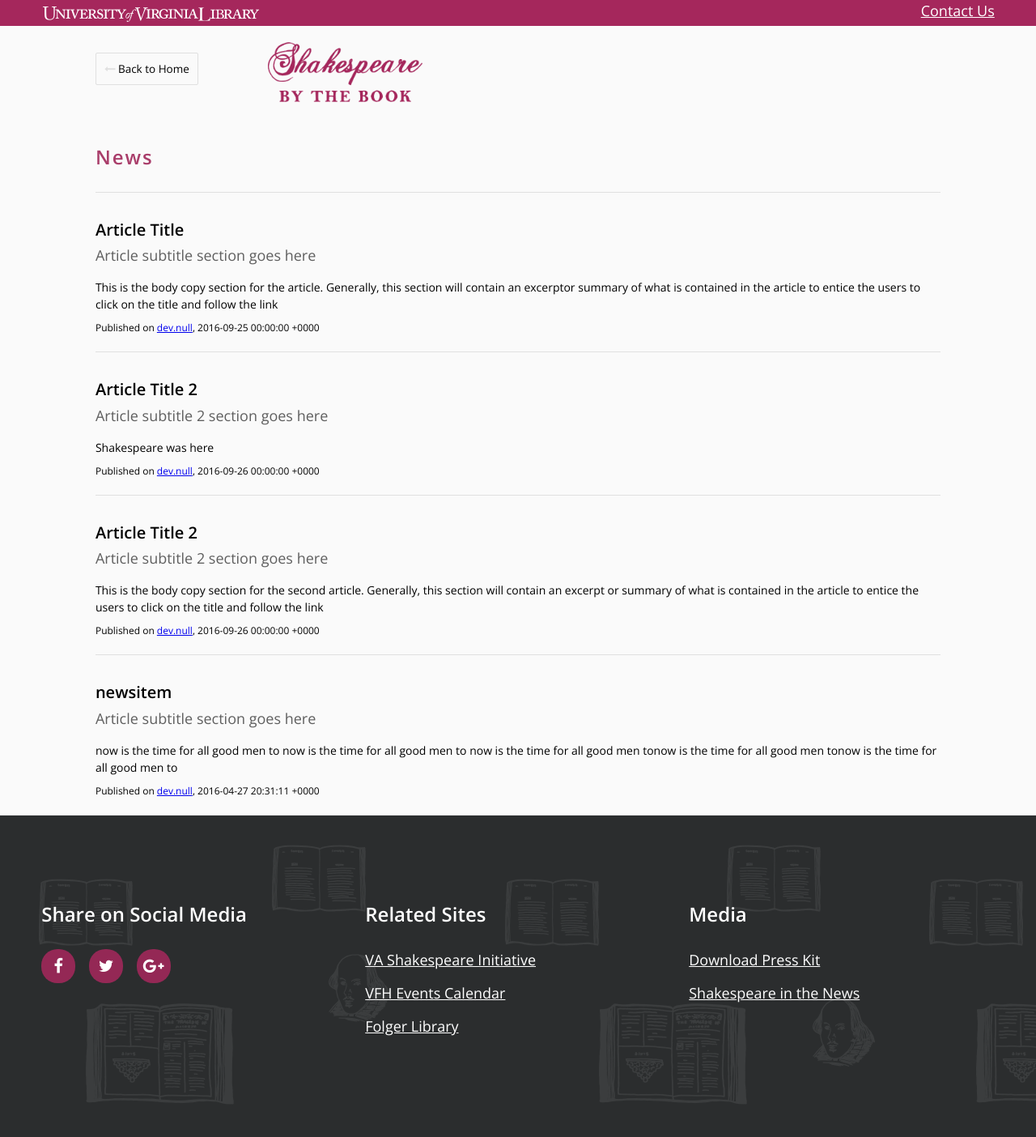
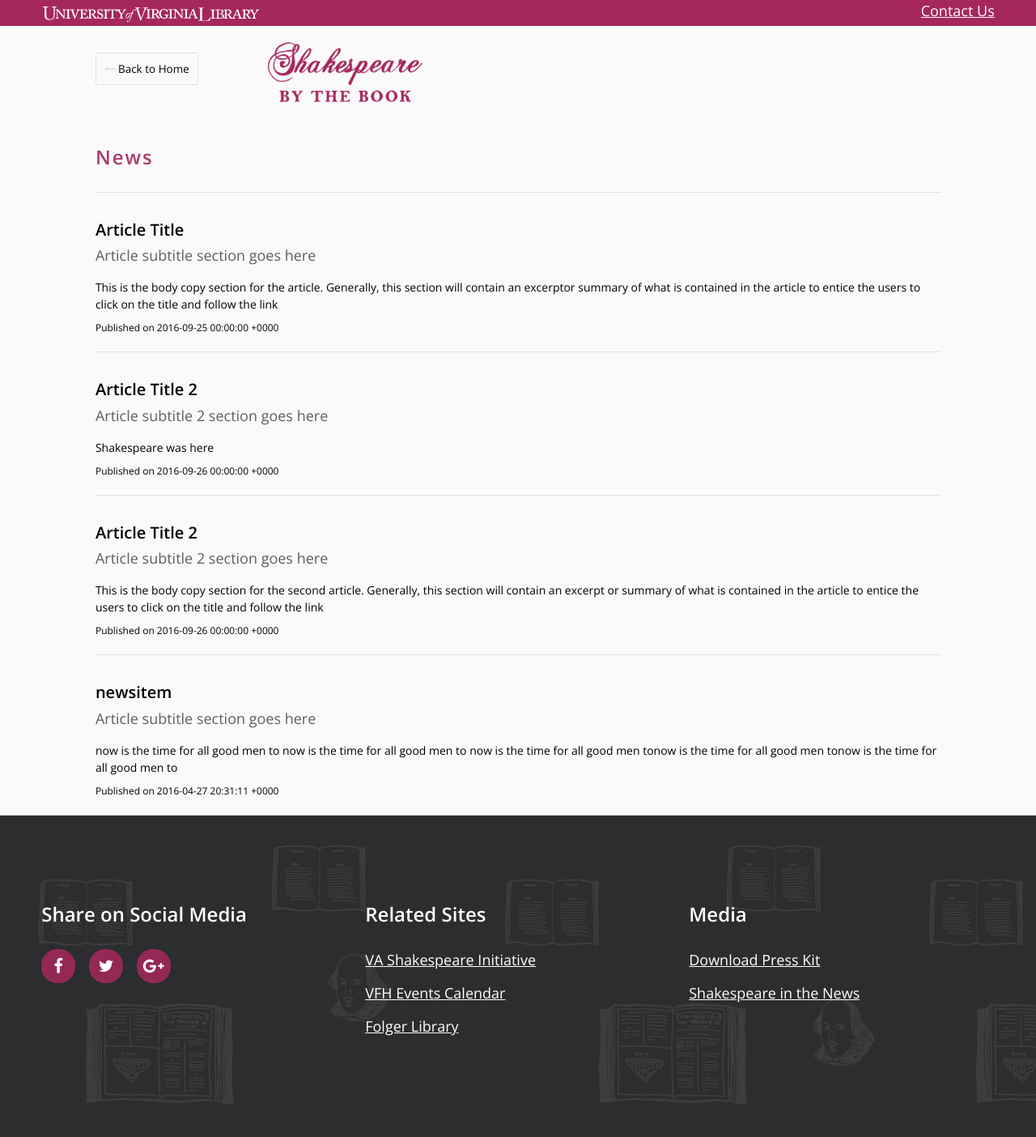
Before and after one commit to uvalib/shakespeare, a Jekyll site: the page built from news.html, in a window 1280 px wide. Shown: the whole page at 81% size. Built offline with Jekyll 4.4.1, drawn with Linux system fonts in a browser that asks for light colours; nearby versions of some CDN libraries.

Commit message:
UX-806 #comment remove link in published ... text

```diff
--- a/news.html
+++ b/news.html
@@ -24,7 +24,7 @@
             {{article.copy}}
           </div>
           <div class="published">
-            Published on <a href="{{article.link}}">dev.null</a>, {{article.date}}
+            Published on {{article.date}}
           </div>
         </article>
       </div>
```
